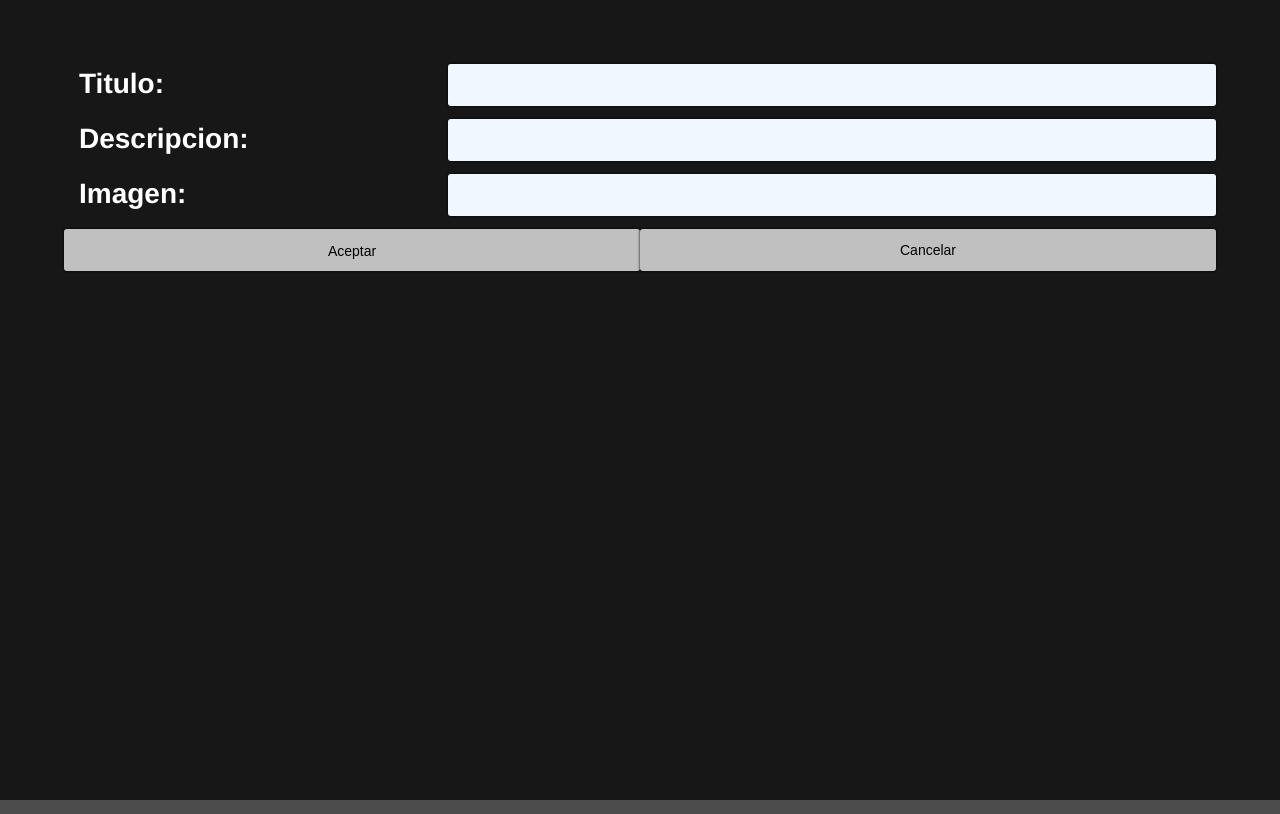
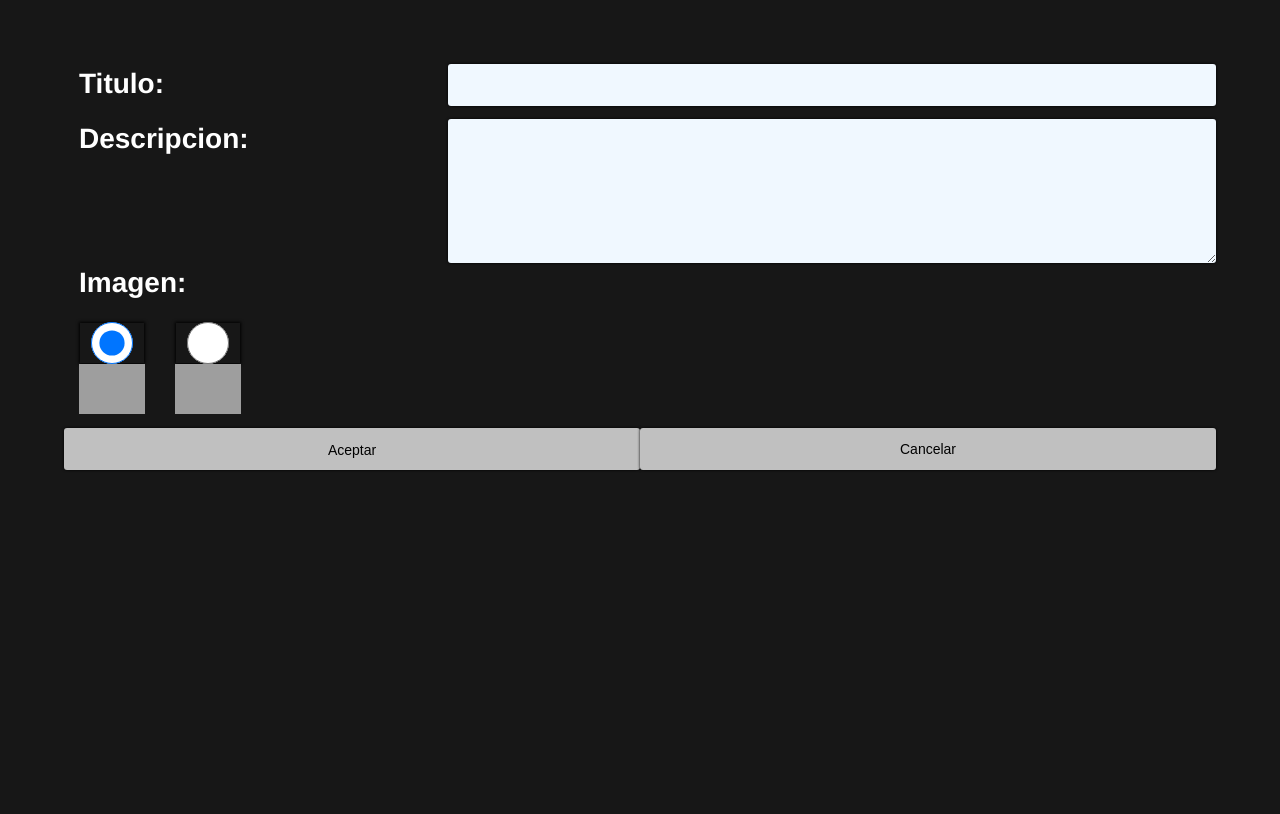
Before and after one commit to snorkellingcactus/UNITEC, a PHP site: page /forms/nueva_novedad.php in a window 1280 px wide. After the commit the page ends 470 px from the top, so only its background shows below. Run offline with PHP 8.4, Linux system fonts and the light colour scheme; the visitor is signed in with stand-in values (Sample User, id 1); data comes from the database, SQL or seed files in the repository; grey boxes are pictures that could not be loaded.

Commit message:
-Novedades: 	-Agregada fecha de creación. 	-Improvisados estilos.

```diff
--- a/forms/nueva_novedad.php
+++ b/forms/nueva_novedad.php
@@ -3,7 +3,7 @@
 		<link rel="stylesheet" type="text/css" href="../bootstrap.min.css" />
 		<link rel="stylesheet" type="text/css" href="../seccs/visor.css" />
 		<link rel="stylesheet" type="text/css" href="../seccs/visor_form.css" />
-		<link rel="stylesheet" type="text/css" href="nueva_imagen.css" />
+		<link rel="stylesheet" type="text/css" href="nueva_novedad.css" />
 	</head>
 	<body>
 		<?php
@@ -23,13 +23,37 @@
 			<p class="col-xs-12 col-sm-4 col-md-4 col-lg-4">
 				<label for="Descripcion">Descripcion:</label>
 			</p>
-			<input type="text" name="novDescripcion" class="col-xs-12 col-sm-8 col-md-8 col-lg-8"/>
+			<textarea name="novDescripcion" class="col-xs-12 col-sm-8 col-md-8 col-lg-8" rows='7'/></textarea>
 			<div class="clearfix"></div>
 
 			<p class="col-xs-12 col-sm-4 col-md-4 col-lg-4">
 				<label for="Imagen">Imagen:</label>
 			</p>
-			<input type="text" name="novImagen" class="col-xs-12 col-sm-8 col-md-8 col-lg-8"/>
+			<div class="overhidden">
+				<?php
+					include_once '../php/conexion.php';
+
+					$Imgs=$con->query('select * from Imagenes where 1');
+					$Imgs=$Imgs->fetch_all(MYSQLI_ASSOC);
+
+					$cantidad=count($Imgs);
+
+					if($cantidad)
+					{
+
+						for($i=0;$i<$cantidad;$i++)
+						{
+							$Img=$Imgs[$i];
+							?>
+								<div class="col-lg-1 col-md-3 col-sm-6 col-xs-12">
+									<input name="novImagen" type="radio" value="<?php echo $Img['ID'] ?>" <?php if($i===0){echo 'checked="checked"';}?> />
+									<img src="<?php echo $Img['Url']?>" />
+								</div>
+							<?
+						}
+					}
+				?>
+			</div>
 			<div class="clearfix"></div>
 
 			<button type="submit" name="novNueva" class="col-xs-6 col-sm-6 col-md-6 col-lg-6"/>
--- a/php/Novedad.php
+++ b/php/Novedad.php
@@ -14,7 +14,8 @@ class Novedad extends SQL_Obj
 			[
 				'Imagen',
 				'Titulo',
-				'Descripcion'
+				'Descripcion',
+				'Fecha'
 			]
 		);
 
--- a/seccs/visor_form.css
+++ b/seccs/visor_form.css
@@ -22,3 +22,18 @@ input:hover , textarea:hover , input:focus , textarea:focus
 {
 	background-color:#D8F3FF;
 }
+.overhidden
+{
+	overflow:auto;
+	width:100%;
+	max-height:100%;
+	margin-bottom:1em;
+}
+.overhidden div img
+{
+	width:100%;
+}
+.overhidden div input
+{
+	width:100%;
+}
```
Also changed, not shown: esq/novedad.php (+5 -2 lines), seccs/novedades.css (+10 -1 lines), seccs/novedades.php (+8 -15 lines).
